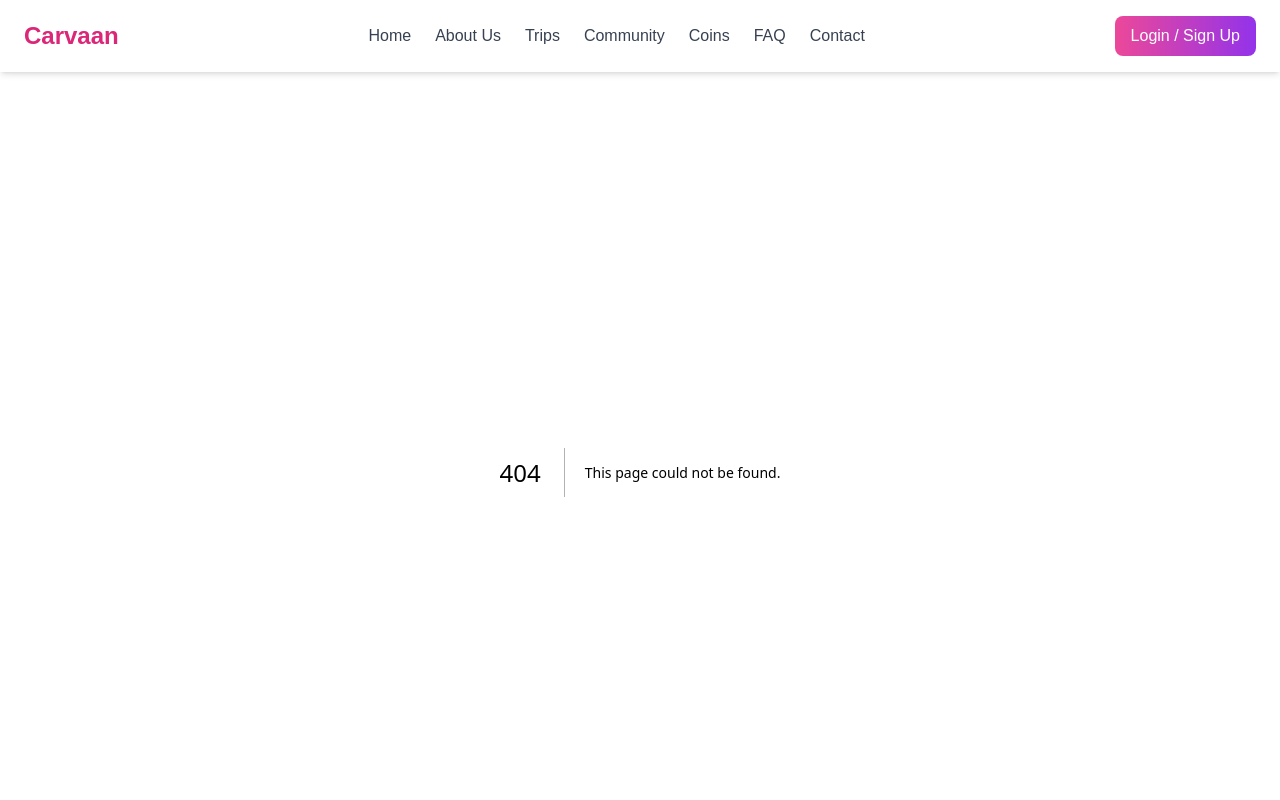
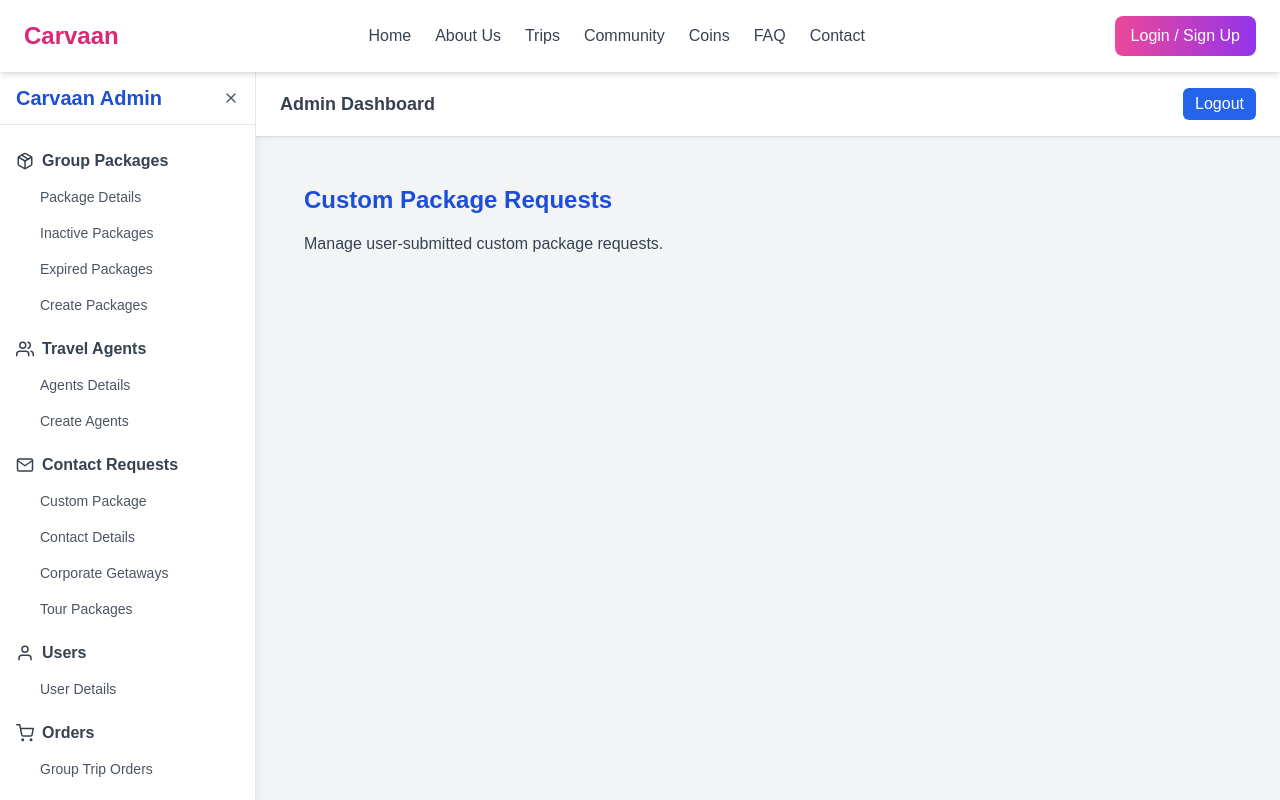
Before and after one commit to carvaangurgaon1/carvaan-website, a Next.js app: page /admin/contact-requests/custom-package in a window 1280 px wide. Before the commit this address had no page. Shown: the top 800 px of the page. Built offline with nearby package versions, Linux system fonts and the light colour scheme.

Commit message:
Create page.tsx

```diff
--- /dev/null
+++ b/app/admin/contact-requests/custom-package/page.tsx
@@ -0,0 +1,8 @@
+export default function Page() {
+  return (
+    <div className="p-6">
+      <h1 className="text-2xl font-bold mb-4 text-blue-700">Custom Package Requests</h1>
+      <p className="text-gray-700">Manage user-submitted custom package requests.</p>
+    </div>
+  );
+}
```
